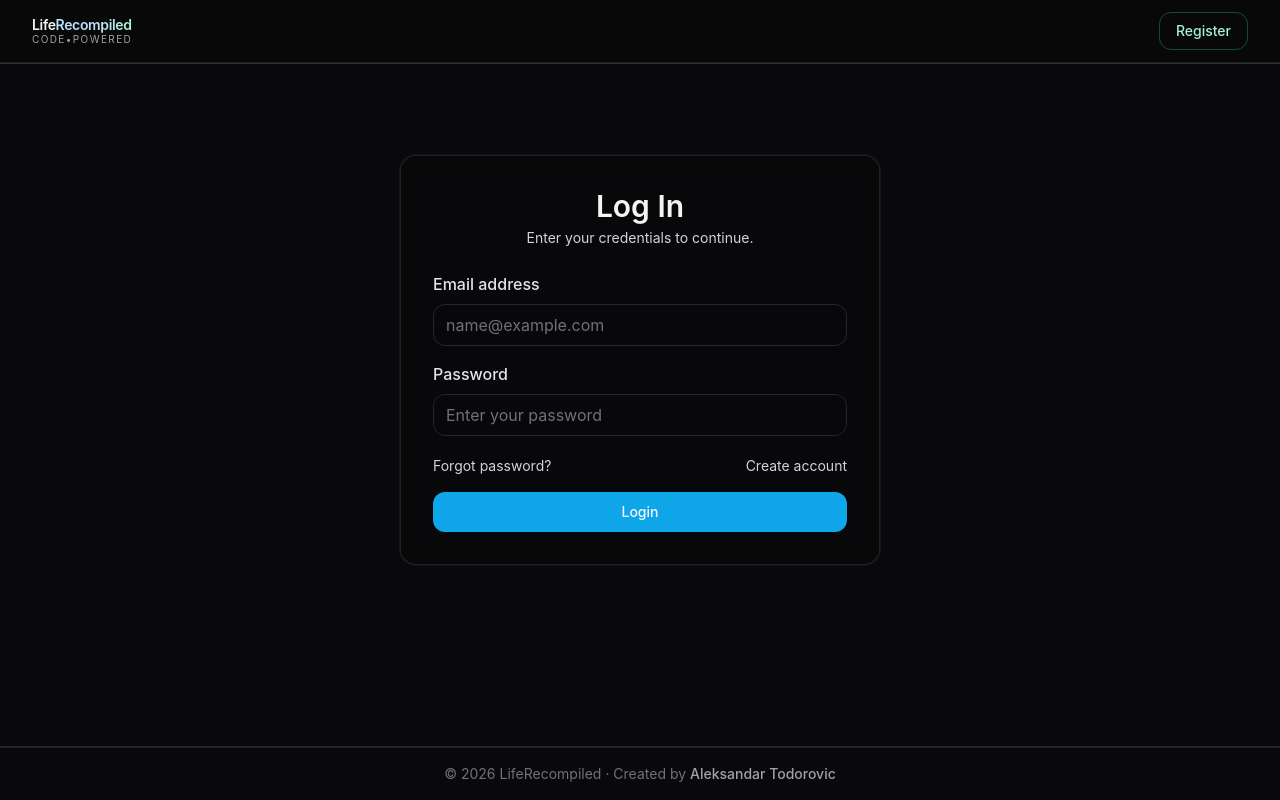
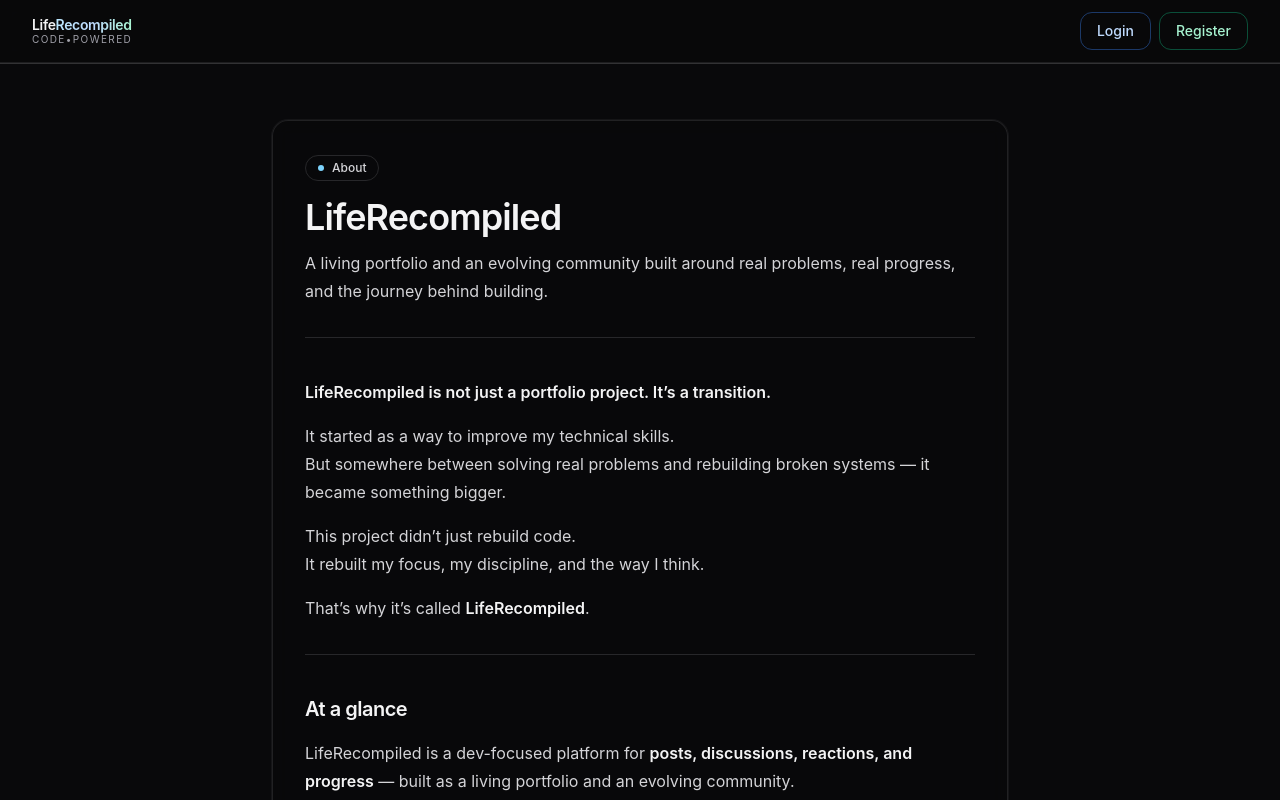
Before and after one commit to cole92/liferecompiled, a React (Vite) app: page /about in a window 1280 px wide. Before the commit this address led to /login. Shown: the top 800 px of the page. Built offline with nearby package versions, Linux system fonts and the light colour scheme; no server answers.

Commit message:
feat(about): add markdown-powered About page

```diff
--- a/package.json
+++ b/package.json
@@ -26,11 +26,13 @@
     "react-dom": "^18.3.1",
     "react-icons": "^5.5.0",
     "react-is": "^19.2.3",
+    "react-markdown": "^10.1.0",
     "react-router-dom": "^7.2.0",
     "react-tag-input": "^6.10.3",
     "react-toastify": "^10.0.6",
     "react-tooltip": "^5.29.1",
     "recharts": "^3.0.0",
+    "remark-gfm": "^4.0.1",
     "tailwind-scrollbar-hide": "^2.0.0"
   },
   "devDependencies": {
--- a/src/App.jsx
+++ b/src/App.jsx
@@ -15,6 +15,7 @@ import CreatePost from "./pages/CreatePost";
 import EditPost from "./pages/EditPost";
 import PostDetails from "./pages/PostDetails";
 import Profile from "./pages/Profile";
+import About from "./pages/About";
 
 import DashboardLayout from "./pages/dashboard/components/DashboardLayout";
 import SavedPosts from "./pages/dashboard/components/saved/SavedPosts";
@@ -34,6 +35,7 @@ function App() {
         <Route path="/register" element={<Register />} />
         <Route path="/forgot-password" element={<ForgotPassword />} />
         <Route path="/post/:postId" element={<PostDetails />} />
+        <Route path="/about" element={<About />} />
 
         {/* Protected routes */}
         <Route element={<ProtectedRoute />}>
--- a/src/components/AvatarDropdown.jsx
+++ b/src/components/AvatarDropdown.jsx
@@ -209,6 +209,18 @@ const AvatarDropdown = ({ user, logout, isLoggingOut }) => {
                   </NavLink>
                 </li>
 
+                <li>
+                  <NavLink
+                    to="/about"
+                    className={cx(
+                      linkBase,
+                      location.pathname === "/about" && linkActive,
+                    )}
+                  >
+                    About
+                  </NavLink>
+                </li>
+
                 <li className="pt-1 mt-1 border-t border-zinc-800/80">
                   <button
                     type="button"
--- /dev/null
+++ b/src/content/about.md
@@ -0,0 +1,118 @@
+# LifeRecompiled
+
+**LifeRecompiled is not just a portfolio project. It’s a transition.**
+
+It started as a way to improve my technical skills.
+But somewhere between solving real problems and rebuilding broken systems — it became something bigger.
+
+This project didn’t just rebuild code.
+It rebuilt my focus, my discipline, and the way I think.
+
+That’s why it’s called **LifeRecompiled**.
+
+---
+
+## At a glance
+
+LifeRecompiled is a dev-focused platform for **posts, discussions, reactions, and progress** — built as a living portfolio and an evolving community.
+
+It’s not only about code.
+It’s also about the real journey behind building: consistency, mindset, health, burnout, recovery, and growth.
+
+Because code and life aren’t separate systems — they run on the same engine.
+
+---
+
+## Why it exists
+
+I didn’t want another tutorial clone or demo app.
+
+I wanted friction:
+real bugs, real security rules, real edge cases, and decisions that actually matter — the kind that force growth.
+
+So I built it with real constraints:
+
+- deterministic reaction logic
+- retry-safe, idempotent backend handling
+- backend-authoritative aggregates
+- controlled client write permissions
+- email verification gates
+- role-based moderation
+- abuse-resistant security rules
+- safe soft-delete + scheduled purge
+
+Not because it was required —
+but because growth requires resistance.
+
+---
+
+## What you can do here
+
+- Write and explore posts (technical + real-life topics around building)
+- Join discussions through comments and reactions
+- Earn badges through real contribution
+- Save posts and track your activity
+- Help shape a small community in the making
+
+If you’re building something — in code or in life — you’re welcome here.
+
+---
+
+## Beyond code
+
+Programming isn’t just syntax.
+
+It’s focus when you’d rather quit.
+Discipline when nobody is watching.
+Debugging your mindset as much as your functions.
+Rebuilding yourself when things break.
+
+Here we talk about:
+
+- building features & solving architectural problems
+- learning journeys and career transitions
+- burnout, recovery, and mental clarity
+- fitness, structure, and consistency
+- the reality behind trying to build something meaningful
+
+---
+
+## What makes it different
+
+This project is deliberately built like a real system:
+
+- **Consistency over shortcuts** (integrity > quick hacks)
+- **Security-first thinking** (rules, gates, controlled access)
+- **Backend-driven truth** where it matters (aggregates, signals)
+- **Resilience to edge cases** (retry-safe logic, predictable IDs)
+
+It’s designed to be a product — not a demo.
+
+---
+
+## Status
+
+LifeRecompiled is evolving step by step:
+
+- onboarding and clarity improvements
+- UI polish + performance work
+- deeper stats and discovery signals
+- expanded moderation & reporting workflows
+
+I’m building this like a real product: **iterate, test, harden, repeat.**
+
+---
+
+## Support & feedback
+
+If you find a bug, have a suggestion, or want to contribute an idea — use the **Support & Feedback** page inside the app.
+
+Reports include helpful context (route, device, timestamp) to make fixes faster.
+
+---
+
+## Closing
+
+LifeRecompiled reflects the shift from thinking about change — to engineering it.
+
+And it’s only getting started.
--- /dev/null
+++ b/src/pages/About.jsx
@@ -0,0 +1,144 @@
+// src/pages/About.jsx
+import { Link } from "react-router-dom";
+import ReactMarkdown from "react-markdown";
+import remarkGfm from "remark-gfm";
+
+import aboutMdRaw from "../content/about.md?raw";
+
+function extractMarkdownTitle(md) {
+  const lines = String(md || "").split("\n");
+  const first = (lines[0] || "").trim();
+
+  if (first.startsWith("# ")) {
+    const title = first.replace(/^#\s+/, "").trim();
+    const rest = lines.slice(1).join("\n").replace(/^\s*\n+/, "");
+    return { title: title || "About", body: rest };
+  }
+
+  return { title: "About", body: String(md || "") };
+}
+
+const mdComponents = {
+  h1: ({ ...props }) => (
+    <h1 className="mt-10 text-2xl font-semibold text-zinc-100" {...props} />
+  ),
+  h2: ({ ...props }) => (
+    <h2 className="mt-10 text-xl font-semibold tracking-tight text-zinc-100" {...props} />
+  ),
+  p: ({ ...props }) => (
+    <p className="mt-4 leading-7 text-zinc-300" {...props} />
+  ),
+  ul: ({ ...props }) => (
+    <ul className="mt-4 list-disc space-y-2 pl-5 text-zinc-300" {...props} />
+  ),
+  li: ({ ...props }) => <li className="leading-7" {...props} />,
+  strong: ({ ...props }) => <strong className="font-semibold text-zinc-100" {...props} />,
+  hr: ({ ...props }) => <hr className="my-8 border-zinc-800" {...props} />,
+  a: ({ href = "", children, ...props }) => {
+    const isInternal = href.startsWith("/") || href.startsWith("#");
+
+    if (isInternal) {
+      return (
+        <Link
+          to={href}
+          className="text-sky-300 hover:text-sky-200 hover:underline underline-offset-4"
+        >
+          {children}
+        </Link>
+      );
+    }
+
+    return (
+      <a
+        href={href}
+        className="text-sky-300 hover:text-sky-200 hover:underline underline-offset-4"
+        target="_blank"
+        rel="noopener noreferrer"
+        {...props}
+      >
+        {children}
+      </a>
+    );
+  },
+  blockquote: ({ ...props }) => (
+    <blockquote
+      className="mt-6 border-l-2 border-zinc-800 pl-4 text-zinc-300/95 italic"
+      {...props}
+    />
+  ),
+  code: ({ inline, className, children, ...props }) => {
+    if (inline) {
+      return (
+        <code
+          className="rounded bg-zinc-900/70 px-1.5 py-0.5 text-sm text-zinc-200"
+          {...props}
+        >
+          {children}
+        </code>
+      );
+    }
+
+    return (
+      <code
+        className={`mt-4 block overflow-x-auto rounded-lg border border-zinc-800 bg-zinc-950/60 p-4 text-sm text-zinc-200 ${className || ""}`}
+        {...props}
+      >
+        {children}
+      </code>
+    );
+  },
+};
+
+const About = () => {
+  const { title, body } = extractMarkdownTitle(aboutMdRaw);
+
+  return (
+    <div className="mx-auto w-full max-w-3xl px-4 py-10">
+      <div className="ui-card p-6 sm:p-8">
+        {/* Hero */}
+        <div className="mb-8">
+          <div className="inline-flex items-center gap-2 rounded-full border border-zinc-800 bg-zinc-950/40 px-3 py-1 text-xs font-medium text-zinc-300">
+            <span className="h-1.5 w-1.5 rounded-full bg-sky-300" />
+            About
+          </div>
+
+          <h1 className="mt-4 text-3xl font-semibold tracking-tight text-zinc-100 sm:text-4xl">
+            {title}
+          </h1>
+
+          <p className="mt-3 max-w-2xl text-zinc-300 leading-7">
+            A living portfolio and an evolving community built around real problems, real progress,
+            and the journey behind building.
+          </p>
+        </div>
+
+        <div className="border-t border-zinc-800 pt-6">
+          <ReactMarkdown remarkPlugins={[remarkGfm]} components={mdComponents}>
+            {body}
+          </ReactMarkdown>
+        </div>
+
+        {/* CTA */}
+        <div className="mt-10 border-t border-zinc-800 pt-6">
+          <div className="flex flex-col gap-2 sm:flex-row sm:items-center sm:justify-between">
+            <p className="text-sm text-zinc-400">
+              Have feedback or found a bug? Use the in-app report flow so it includes helpful context.
+            </p>
+
+            <div className="flex flex-col gap-2 sm:flex-row sm:justify-end">
+              <Link to="/" className="ui-button-secondary text-center">
+                Back home
+              </Link>
+
+              <Link to="/report" className="ui-button-primary text-center">
+                Support & feedback
+              </Link>
+            </div>
+          </div>
+        </div>
+      </div>
+    </div>
+  );
+};
+
+export default About;
```
Also changed, not shown: 1 other file (tests, documents, lock files or other folders).
